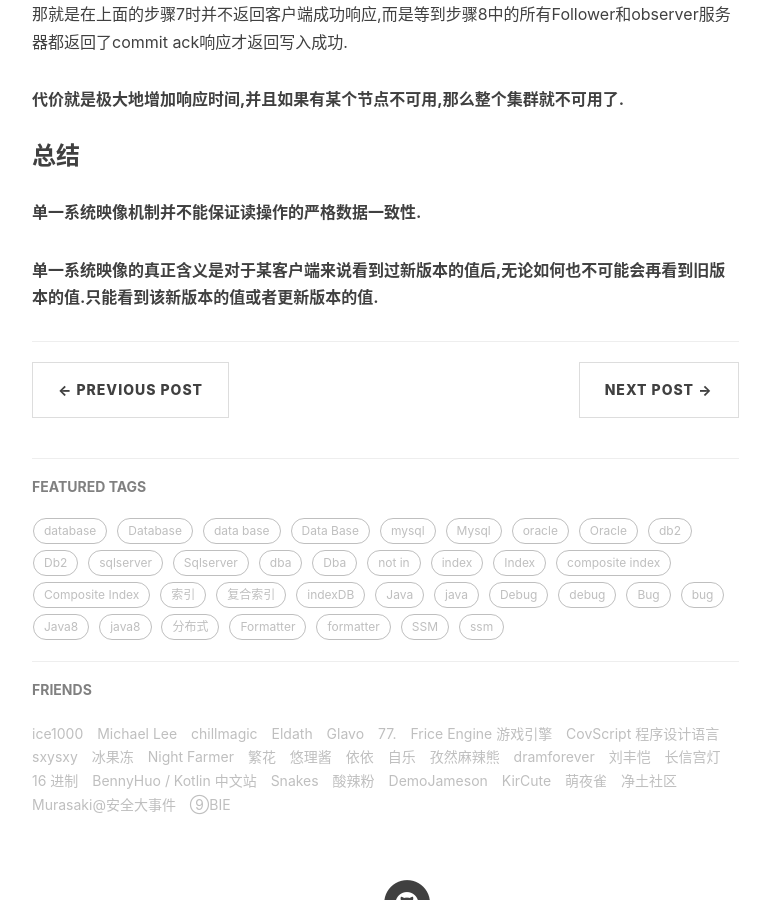
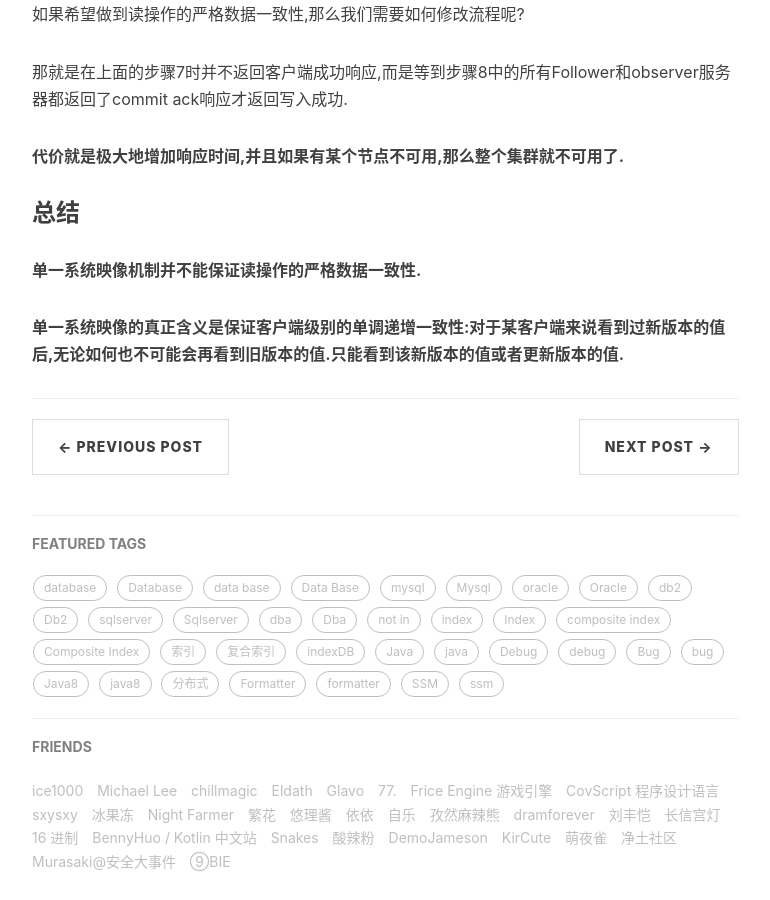
Before and after one commit to liudaomanbu/liudaomanbu.github.io, a Jekyll site: the page built from _posts/2021-03-03-zk-single-system-image.markdown, in a window 1280 px wide and 900 px high, scrolled down 4216 px. Shown: the whole window, without its empty margins (233-1003 px from the left). Built offline with Jekyll 4.4.1, drawn with Linux system fonts in a browser that asks for light colours; nearby versions of some CDN libraries; comment, search, counter and statistics services are not loaded; some of the changed text lies outside the part shown.

Commit message:
格式修正
Signed-off-by: caotc <cao19800207>

```diff
--- a/_posts/2021-03-03-zk-single-system-image.markdown
+++ b/_posts/2021-03-03-zk-single-system-image.markdown
@@ -59,6 +59,8 @@ ZooKeeper是大家最熟悉的开源的分布式协调服务,提供了高可用
 
 但是如果我们假设客户端B第一次看见的资源R值为R2,无论什么情况下,ZooKeeper都保证客户端B不可能再看见R1.
 
+也就是说保证的是**客户端级别的单调递增一致性.**
+
 ### 机制
 
 首先我们来看ZooKeeper的架构图
@@ -106,4 +108,4 @@ ZooKeeper是大家最熟悉的开源的分布式协调服务,提供了高可用
 
 **单一系统映像机制并不能保证读操作的严格数据一致性.**
 
-**单一系统映像的真正含义是对于某客户端来说看到过新版本的值后,无论如何也不可能会再看到旧版本的值.只能看到该新版本的值或者更新版本的值.**
+**单一系统映像的真正含义是保证客户端级别的单调递增一致性:对于某客户端来说看到过新版本的值后,无论如何也不可能会再看到旧版本的值.只能看到该新版本的值或者更新版本的值.**
```
